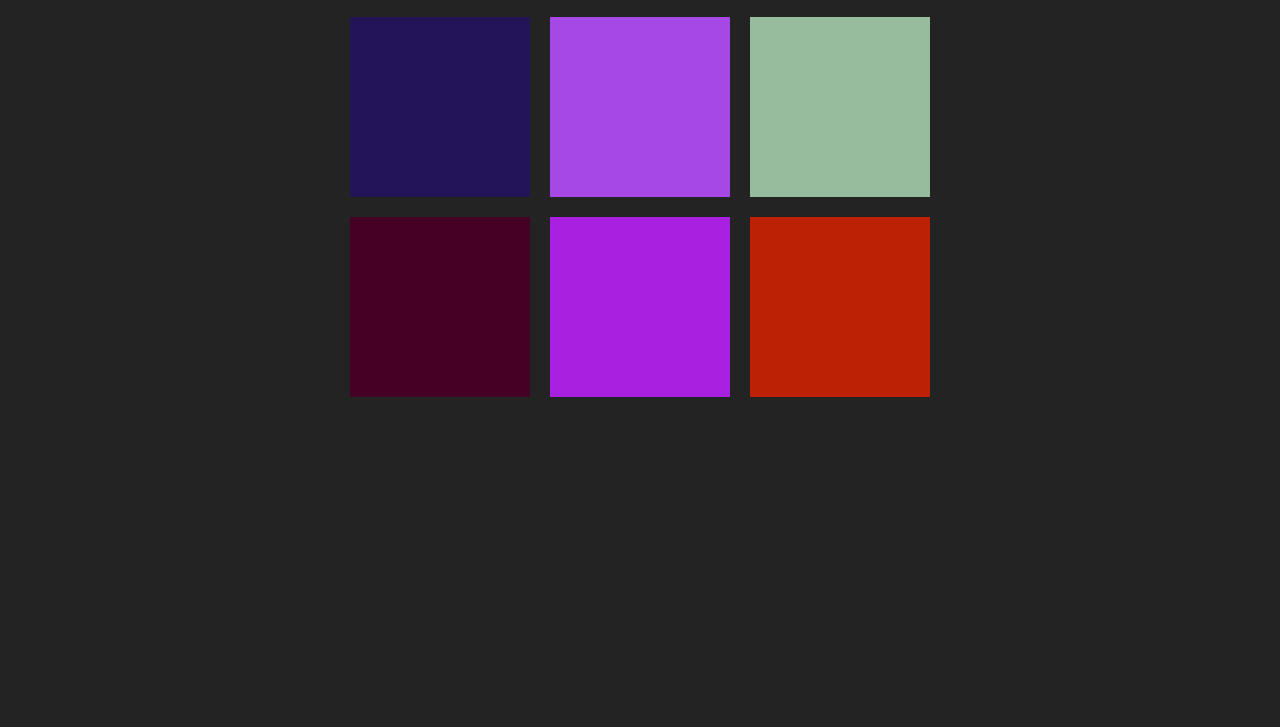
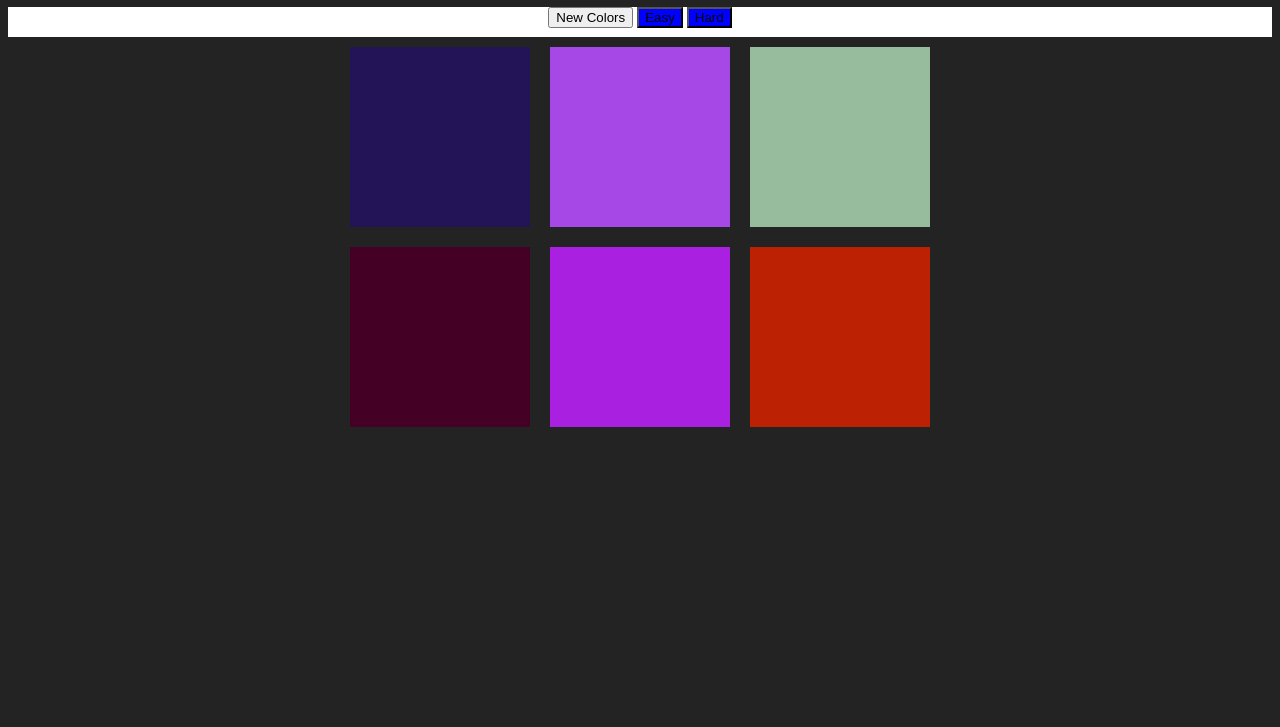
Before and after one commit to FilimonD/Color-Game, a plain HTML site: page index.html in a window 1280 px wide. Shown: the part 73-800 px from the top of the page. Drawn offline with Linux system fonts and the light colour scheme.

Commit message:
added buttons and classes

```diff
--- a/colorGame.css
+++ b/colorGame.css
@@ -19,6 +19,14 @@ h1 {
   margin: 0 auto;
 }
 
-span {
-  color: white;
+#stripe {
+  background: white;
+  height: 30px;
+  text-align: center;
+  color: black;
 }
+
+
+.selected {
+  background:blue;
+}
--- a/index.html
+++ b/index.html
@@ -10,8 +10,11 @@
   </head>
   <body>
     <h1>The <span id="colorDisplay">RGB</span>Color Game</h1>
-    <div>
+    <div id="stripe">
+      <button id="reset">New Colors</button>
       <span id="message"></span>
+      <button id="easyBtn" class="selected">Easy</button>
+      <button id="hardBtn" class="selected">Hard</button>
     </div>
     <div id="container">
       <div class="square"></div>
```
